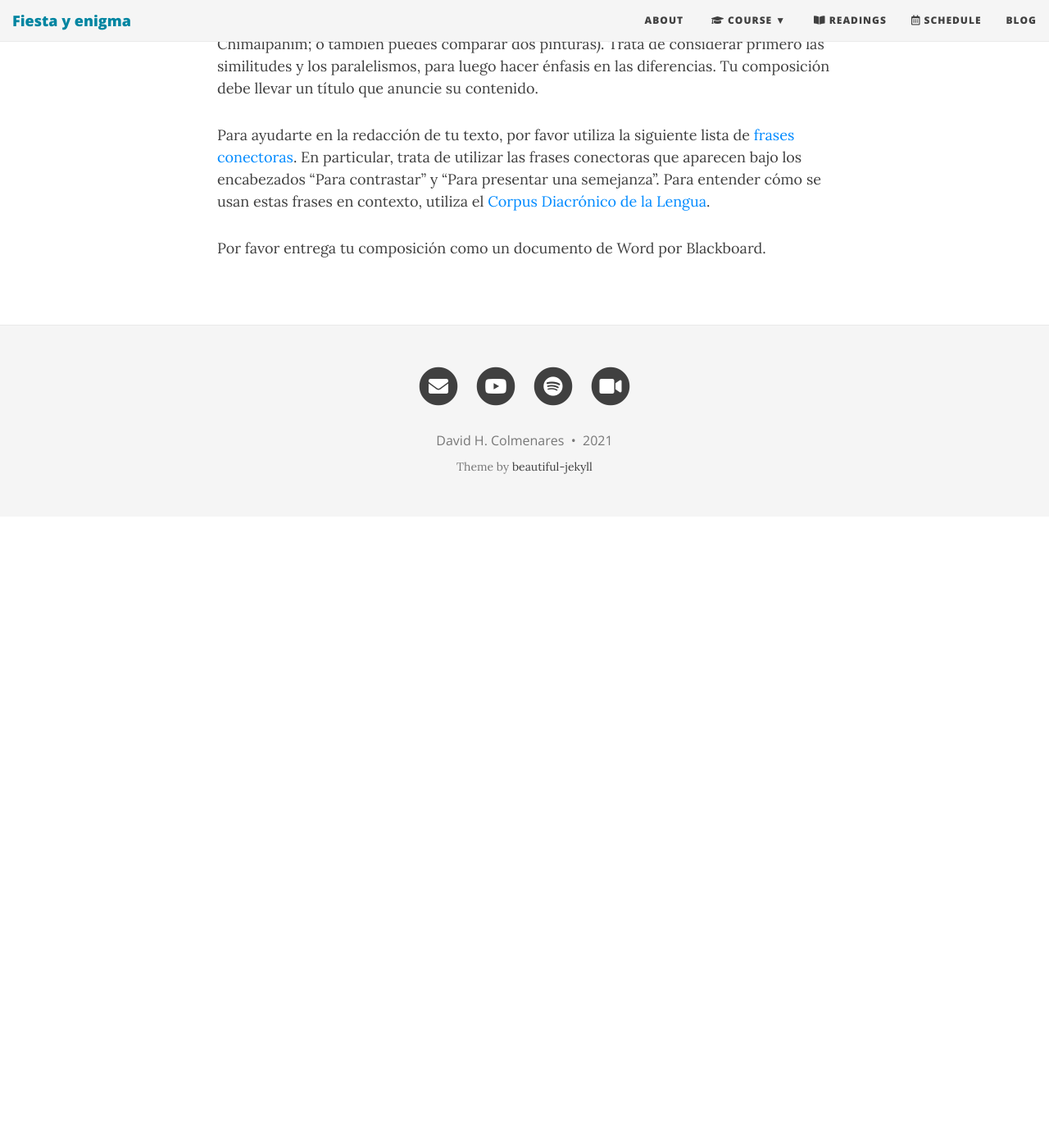
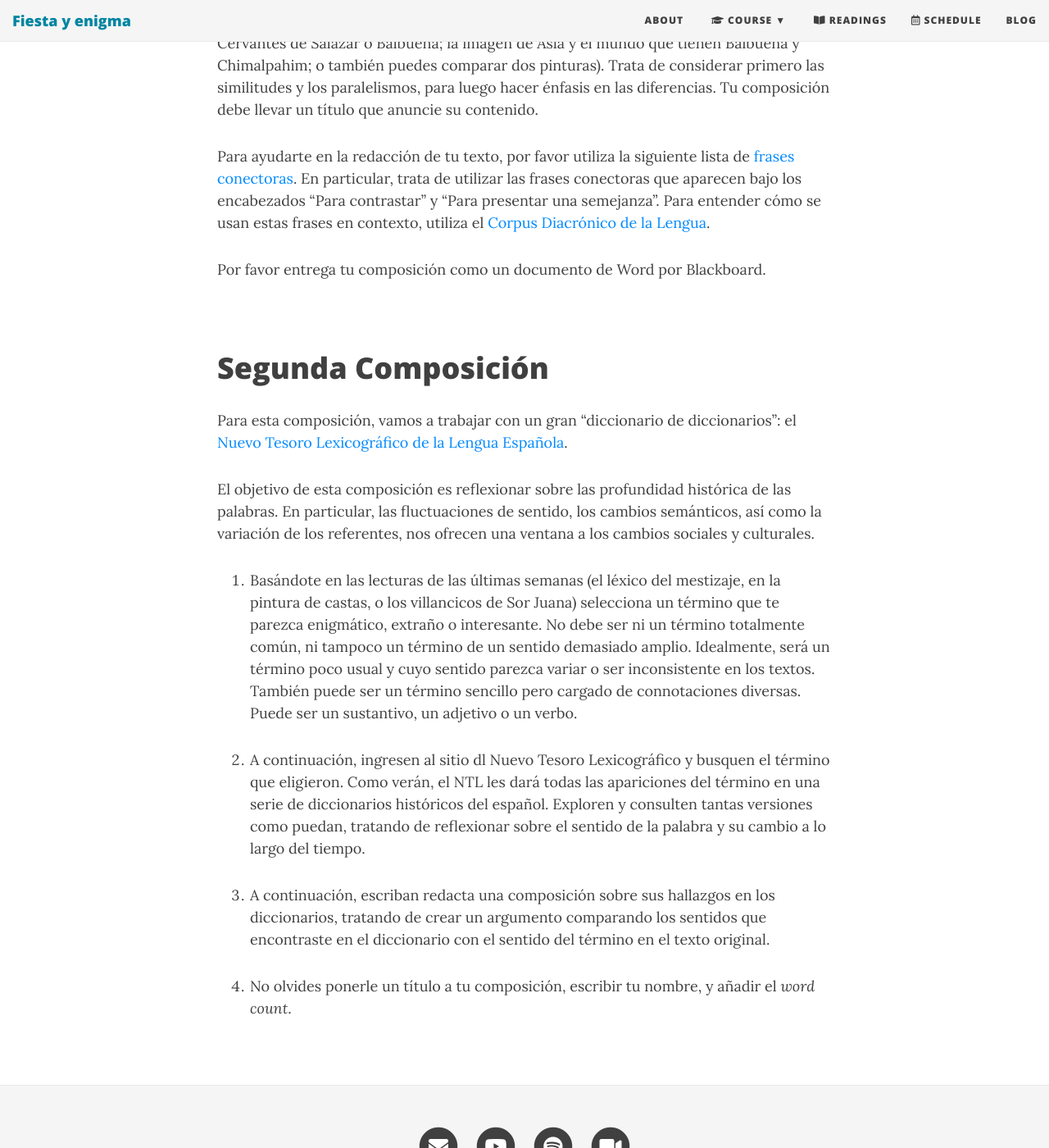
Before and after one commit to Hipomenes/novohispana, a Jekyll site: the page built from assignments.md, in a window 1280 px wide and 1400 px high, scrolled down 1191 px. Shown: the whole window at 82% size. Built offline with Jekyll 4.4.1, drawn with Linux system fonts in a browser that asks for light colours; nearby versions of some CDN libraries; before the commit the page ends 1821 px from its top, so only the background shows below that.

Commit message:
Update assignments.md

```diff
--- a/assignments.md
+++ b/assignments.md
@@ -26,3 +26,19 @@
 Para ayudarte en la redacción de tu texto, por favor utiliza la siguiente lista de [frases conectoras](https://drive.google.com/file/d/1HlCccOz82TFvkfbINOV9Yu2IpAXFS00u/view?usp=sharing). En particular, trata de utilizar las frases conectoras que aparecen bajo los encabezados "Para contrastar" y "Para presentar una semejanza". Para entender cómo se usan estas frases en contexto, utiliza el [Corpus Diacrónico de la Lengua](http://corpus.rae.es/cordenet.html).
 
 Por favor entrega tu composición como un documento de Word por Blackboard.
+
+<br>
+
+# Segunda Composición
+
+Para esta composición, vamos a trabajar con un gran "diccionario de diccionarios": el [Nuevo Tesoro Lexicográfico de la Lengua Española](http://ntlle.rae.es/ntlle/SrvltGUILoginNtlle).
+
+El objetivo de esta composición es reflexionar sobre las profundidad histórica de las palabras. En particular, las fluctuaciones de sentido, los cambios semánticos, así como la variación de los referentes, nos ofrecen una ventana a los cambios sociales y culturales.
+
+1. Basándote en las lecturas de las últimas semanas (el léxico del mestizaje, en la pintura de castas, o los villancicos de Sor Juana) selecciona un término que te parezca enigmático, extraño o interesante. No debe ser ni un término totalmente común, ni tampoco un término de un sentido demasiado amplio. Idealmente, será un término poco usual y cuyo sentido parezca variar o ser inconsistente en los textos. También puede ser un término sencillo pero cargado de connotaciones diversas. Puede ser un sustantivo, un adjetivo o un verbo.
+
+2. A continuación, ingresen al sitio dl Nuevo Tesoro Lexicográfico y busquen el término que eligieron. Como verán, el NTL les dará todas las apariciones del término en una serie de diccionarios históricos del español. Exploren y consulten tantas versiones como puedan, tratando de reflexionar sobre el sentido de la palabra y su cambio a lo largo del tiempo.
+
+3. A continuación, escriban redacta una composición sobre sus hallazgos en los diccionarios, tratando de crear un argumento comparando los sentidos que encontraste en el diccionario con el sentido del término en el texto original.
+
+4. No olvides ponerle un título a tu composición, escribir tu nombre, y añadir el *word count*.
```
